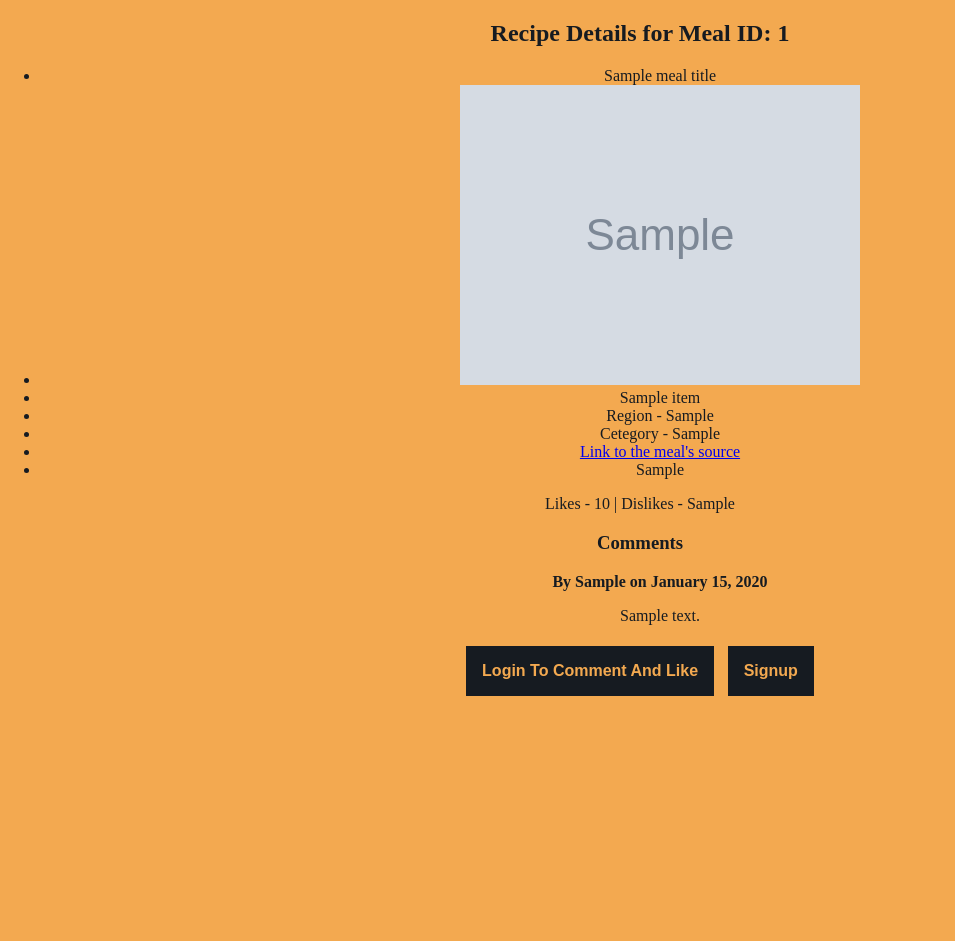
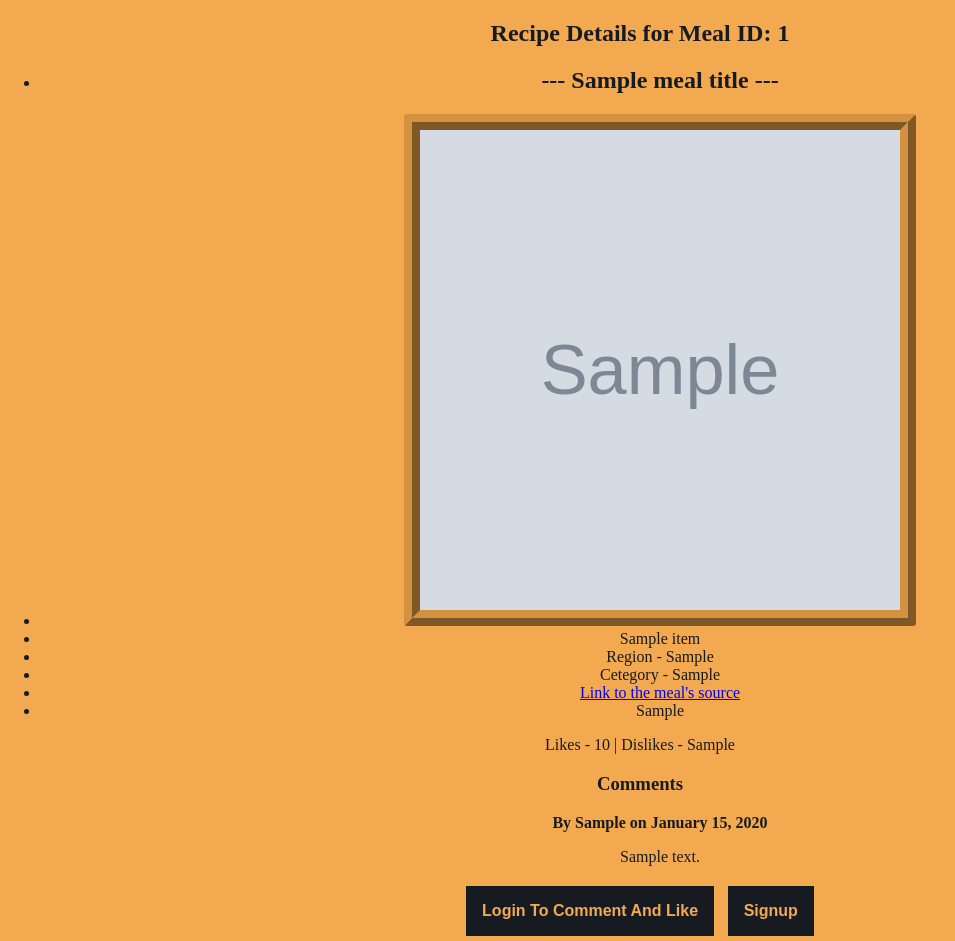
Before and after one commit to Boston-Crab/django_recipe_book, a Django app: template recipe_book/templates/search_app/recipe_details.html in a window 1280 px wide. Shown: the part 171-1112 px from the top of the page, without its empty margins (0-955 px from the left). Before the commit the page ends 867 px from the top, so only its background shows below. Run offline with Django 5.2, Linux system fonts and the light colour scheme; the template is opened without the code that fills it: most values are stand-ins (such as "Sample title", 1, 10 or a date in 2020); grey boxes marked "Sample" are stand-in pictures.

Commit message:
style: recipe image and buttons html/css styling

```diff
--- a/recipe_book/static/css/style.css
+++ b/recipe_book/static/css/style.css
@@ -65,6 +65,10 @@ body {
     background-color: rgb(80, 80, 80);
 }
 
+.buttons-in-one-line form {
+    display: inline-block;
+}
+
 .input-field {
     border: solid;
     border-radius: 0.2rem;
@@ -88,3 +92,11 @@ body {
 .information-popup {
     background-color: greenyellow;
 }
+
+.recipe-image {
+    width: 30rem;
+    height: 30rem;
+    border: 1rem ridge rgba(211, 220, 50, .6);
+    border-radius: 0.2rem;
+    border-color: #d49241;
+}
--- a/recipe_book/templates/search_app/recipe_details.html
+++ b/recipe_book/templates/search_app/recipe_details.html
@@ -4,8 +4,8 @@
 <h2 class="black">Recipe Details for Meal ID: {{ meal_id }}</h2>
 
 <ul class="black">
-    <li>{{ meal_title }}</li>
-    <li><img src="{{ meal_image }}" alt="Meal Thumbnail"></li>
+    <li><h2>--- {{ meal_title }} ---</h2></li>
+    <li><img src="{{ meal_image }}" alt="Meal Thumbnail" class="recipe-image"></li>
     {% for item in meal_ingredients %}
         <li>{{ item }}</li>
     {% endfor %}
@@ -19,7 +19,7 @@
 <p class="black">
 Likes - {{ current_recipe_likes }} | Dislikes - {{ current_recipe_dislikes }}
 </p>
-
+<div class="buttons-in-one-line">
     {% if user.is_authenticated %}
         <!-- Like/Remove Like button forms: -->
         {% if is_it_liked_by_current_user %}
@@ -46,6 +46,7 @@ Likes - {{ current_recipe_likes }} | Dislikes - {{ current_recipe_dislikes }}
             </form>
         {% endif %}
     {% endif %}
+</div>
 
 <!-- Comment submit form -->
 {% if user.is_authenticated %}
```
Also changed, not shown: db.sqlite3. Lines whose indentation alone changed are shown as unchanged.
